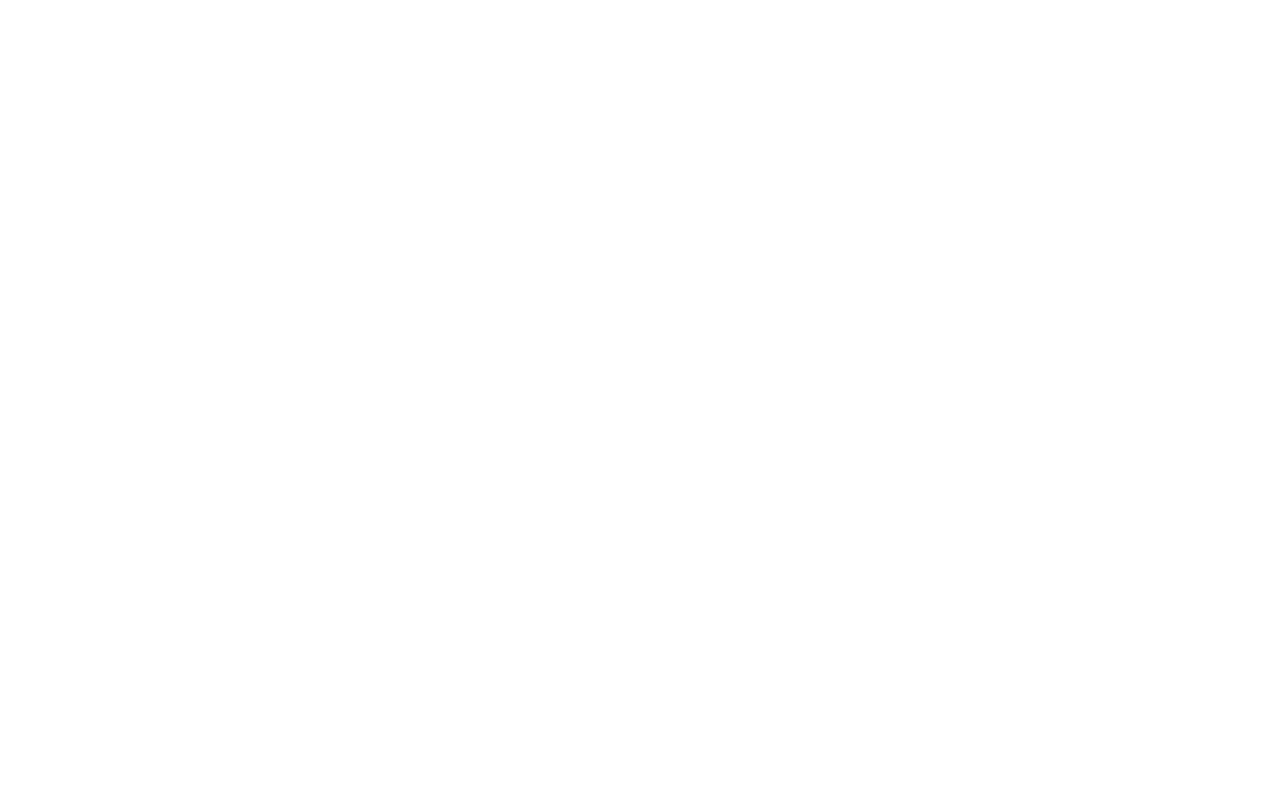
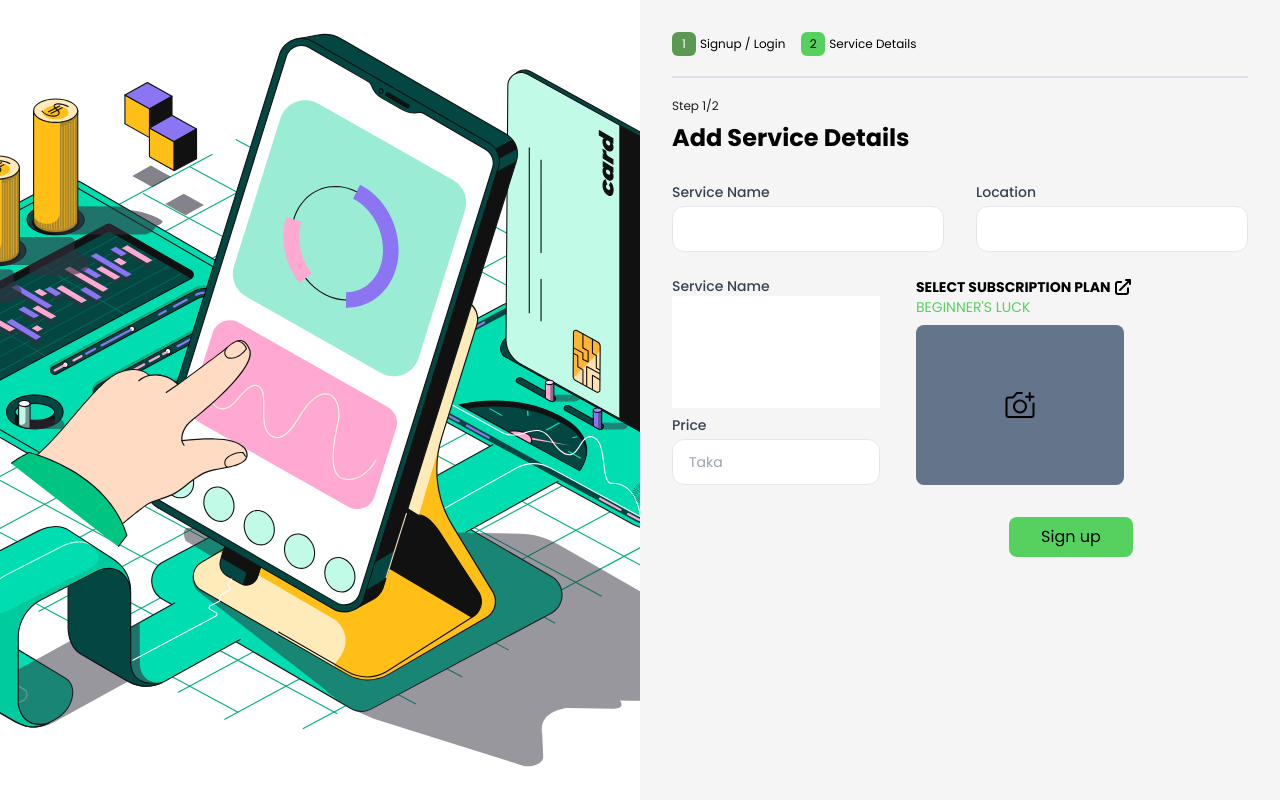
Before and after one commit to Sabbir-Rahman/sust-hackathon23-pixel, a React (Vite) app in the folder frontend/frontend-client/: page /add-service-details in a window 1280 px wide. Before the commit this address had no page. Built offline with nearby package versions, Linux system fonts and the light colour scheme.

Commit message:
design added

```diff
--- a/frontend/frontend-client/src/App.tsx
+++ b/frontend/frontend-client/src/App.tsx
@@ -8,6 +8,7 @@
 import ServiceDetails from './component/MarketPlace/ServiceDetails';
 import SellerSignUp from './pages/SellerAuthPages/SellerSignup';
 import SellerRegister from './pages/SellerAuthPages/SellerRegister';
+import AddServiceDetails from './pages/SellerAuthPages/AddServiceDetails';
 
 const App = () => {
   return (
@@ -21,6 +22,7 @@
         <Route path='/subscription-page' element={<SubscriptionPage />} />
         <Route path='/seller-signup' element={<SellerSignUp />} />
         <Route path='/seller-signin' element={<SellerRegister />} />
+        <Route path='/add-service-details' element={<AddServiceDetails />} />
       </Routes>
     </div>
   );
--- /dev/null
+++ b/frontend/frontend-client/src/pages/SellerAuthPages/AddServiceDetails.tsx
@@ -0,0 +1,111 @@
+import React from 'react';
+
+const AddServiceDetails = () => {
+  return (
+    <div className='flex w-screen h-screen'>
+      <div className='hidden md:block w-1/2'>
+        <img
+          src='/assets/svg/banking-services 1.svg'
+          alt='auth'
+          className='w-full h-screen object-cover'
+        />
+      </div>
+      <div className='w-full md:w-1/2 h-full flex flex-col items-start justify-start  bg-bgColor p-8'>
+        <div className='flex items-center justify-center text-xs mb-5'>
+          <div className='flex items-center justify-center'>
+            <div className='h-6 w-6 flex items-center mr-1 justify-center rounded-md text-white  bg-darkAccent'>
+              1
+            </div>
+            <div className='text-xs mr-4'>Signup / Login</div>
+          </div>
+          <div className='flex items-center justify-center'>
+            <div className='h-6 w-6 flex items-center mr-1 justify-center rounded-md text-black  bg-accent'>
+              2
+            </div>
+            <div className='text-xs'>Service Details</div>
+          </div>
+        </div>
+        <div className='h-0.5 w-full bg-[#DFDFE8] mb-5'></div>
+        <div className='text-[#1e1e1e] text-xs mb-2'>Step 1/2</div>
+        <div className='font-bold text-2xl mb-2'>Add Service Details</div>
+        <div className='flex items-center gap-8 mb-6 md:flex-row flex-col mt-5'>
+          <div className='w-full md:w-1/2'>
+            <label
+              htmlFor='FirstName'
+              className='block text-sm font-medium text-gray-700'>
+              Service Name
+            </label>
+
+            <input
+              type='text'
+              id='lastName'
+              className='authInput outline-bg-accent'
+            />
+          </div>
+          <div className='w-full md:w-1/2'>
+            <label
+              htmlFor='lastName'
+              className='block text-sm font-medium text-gray-700'>
+              Location
+            </label>
+
+            <input
+              type='text'
+              id='lastName'
+              className='authInput outline-bg-accent'
+            />
+          </div>
+        </div>
+        <div className='w-full flex items-center '>
+          <div className='mr-9'>
+            <div className='w-full md:w-1/2'>
+              <label
+                htmlFor='FirstName'
+                className='block text-sm font-medium text-gray-700'>
+                Service Name
+              </label>
+
+              <textarea
+                id='lastName'
+                className='w-52 outline-bg-accent h-28 resize-none'
+              />
+            </div>
+            <div className='w-full md:w-1/2'>
+              <label
+                htmlFor='FirstName'
+                className='block text-sm font-medium text-gray-700'>
+                Price
+              </label>
+
+              <input
+                placeholder='Taka'
+                type='text'
+                id='lastName'
+                className='authInput outline-bg-accent w-52'
+              />
+            </div>
+          </div>
+          <div>
+            <div className='flex items-center justify-center'>
+              <div className='font-bold text-sm mr-1'>
+                SELECT SUBSCRIPTION PLAN
+              </div>
+              <img src='/assets/svg/subscribtion.svg' />
+            </div>
+            <div className='text-accent text-sm mb-2'>BEGINNER'S LUCK</div>
+            <div className='w-52 h-40 rounded-lg bg-slate-500 flex items-center justify-center'>
+              <img src='/assets/svg/Add Photo Camera.svg' />
+            </div>
+          </div>
+        </div>
+        <div className='w-[80%] flex items-center justify-end mt-8'>
+          <span className='bg-accent rounded-lg pb-2 pt-2 pl-8 pr-8 cursor:pointer'>
+            Sign up
+          </span>
+        </div>
+      </div>
+    </div>
+  );
+};
+
+export default AddServiceDetails;
```
Also changed, not shown: frontend/frontend-client/public/assets/svg/subscribtion.svg (added).
